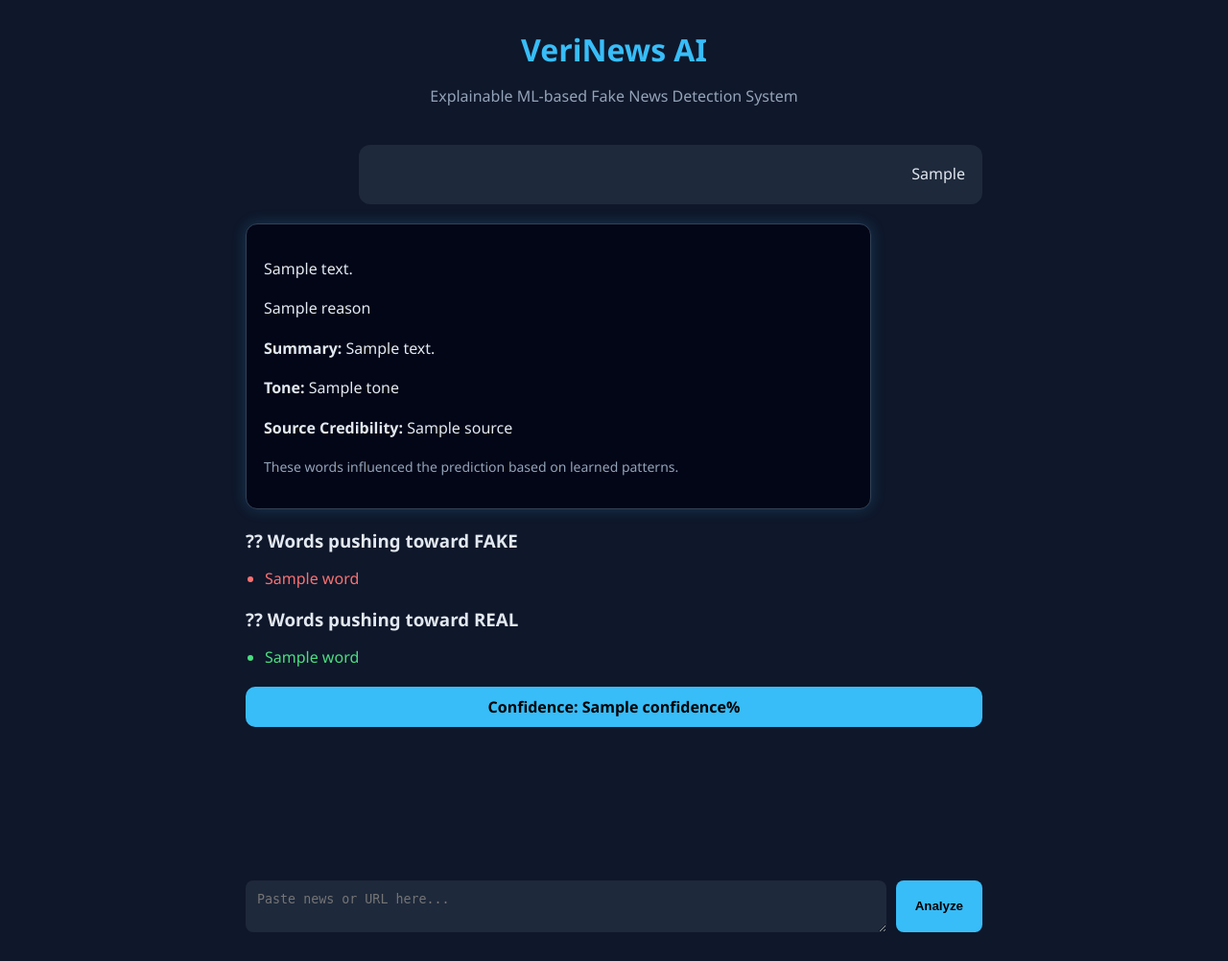
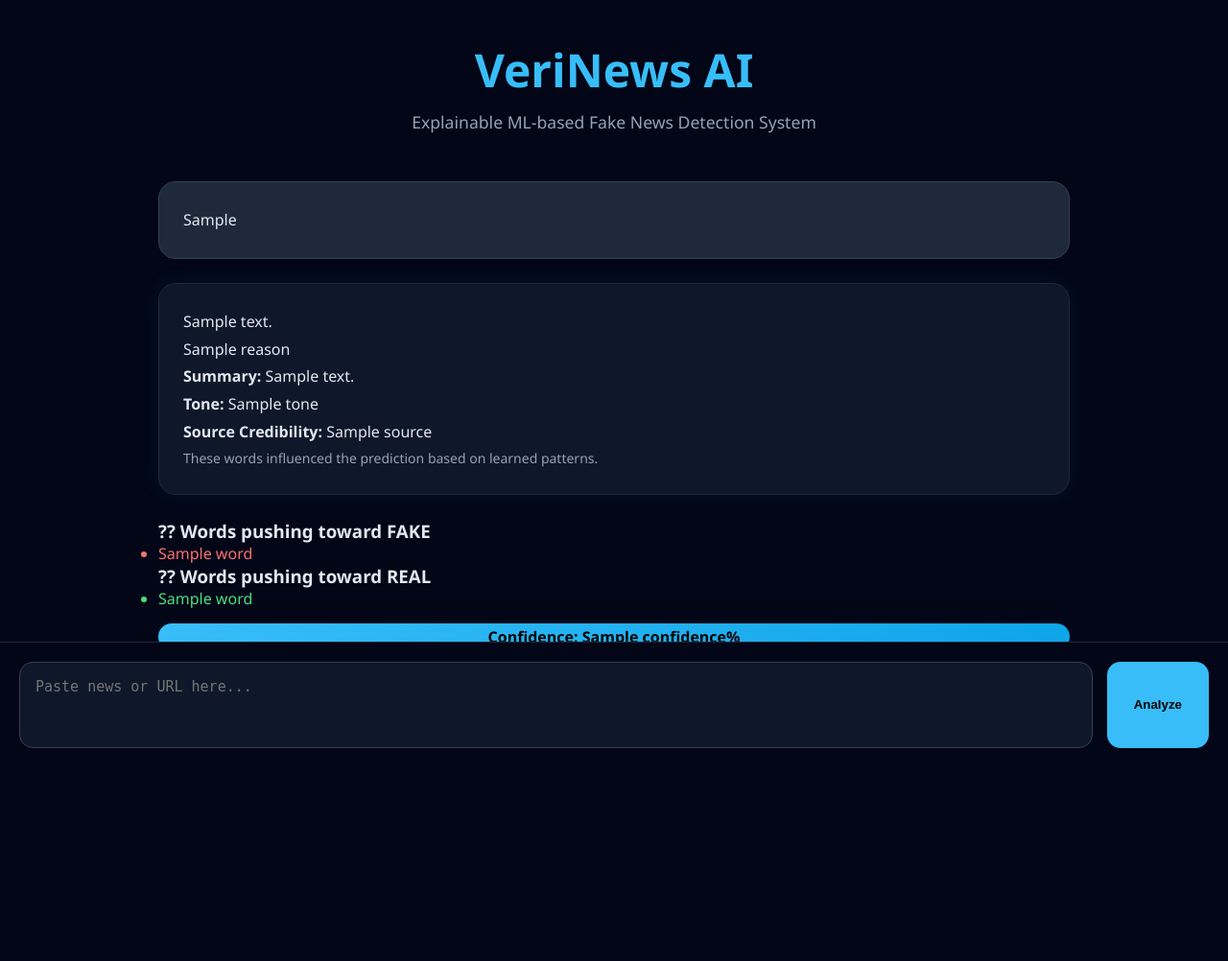
Before and after one commit to ESSA-ANSARI/fake-news-detector, a Flask app: template templates/index.html in a window 1280 px wide. Shown: the whole page at 96% size. After the commit the page ends 780 px from the top, so only its background shows below. Run offline with Flask 3, Linux system fonts and the light colour scheme; the template is opened without the code that fills it: most values are stand-ins (such as "Sample title", 1, 10 or a date in 2020); parts of the project's set-up code (start-up, migrations or seed data) failed here and were passed over.

Commit message:
Updated VeriNews AI UI V2

```diff
--- a/templates/index.html
+++ b/templates/index.html
@@ -5,131 +5,201 @@
 <title>VeriNews AI</title>
 
 <style>
+* {
+    margin: 0;
+    padding: 0;
+    box-sizing: border-box;
+}
+
 body {
     font-family: 'Segoe UI', sans-serif;
-    background-color: #0f172a;
+    background: #020617;
     color: #e2e8f0;
-    margin: 0;
+    min-height: 100vh;
 }
 
 /* Header */
 .header {
     text-align: center;
-    margin-top: 30px;
+    padding: 40px 20px 20px;
 }
 
 .header h1 {
+    font-size: 3rem;
     color: #38bdf8;
-    margin-bottom: 5px;
+    margin-bottom: 10px;
 }
 
 .header p {
     color: #94a3b8;
+    font-size: 1.1rem;
 }
 
-/* Chat container */
+/* Main Container */
 .chat-container {
-    width: 60%;
-    margin: 40px auto;
-    padding-bottom: 120px;
+    width: 90%;
+    max-width: 950px;
+    margin: 30px auto;
 }
 
-/* Messages */
+/* Message Cards */
 .message {
-    padding: 18px;
-    margin: 20px 0;
-    border-radius: 12px;
-    max-width: 80%;
-    line-height: 1.6;
+    padding: 25px;
+    border-radius: 18px;
+    margin-bottom: 25px;
+    line-height: 1.8;
+    animation: fadeIn 0.4s ease;
 }
 
-.message:hover {
-    transform: scale(1.01);
-    transition: 0.2s;
+.user {
+    background: #1e293b;
+    border: 1px solid #334155;
 }
 
-/* User */
-.user {
-    background: #1e293b;
-    margin-left: auto;
-    text-align: right;
+.bot {
+    background: #0f172a;
+    border: 1px solid #1e293b;
+    box-shadow: 0 0 25px rgba(56,189,248,0.08);
 }
 
-/* Bot */
-.bot {
-    background: #020617;
-    border: 1px solid #334155;
-    margin-right: auto;
-    box-shadow: 0 0 15px rgba(56,189,248,0.2);
+/* Verdict Badge */
+.verdict {
+    display: inline-block;
+    padding: 8px 16px;
+    border-radius: 999px;
+    font-weight: bold;
+    margin-bottom: 15px;
+    font-size: 14px;
 }
 
-/* Signals */
-.signals {
+.real {
+    background: rgba(34,197,94,0.15);
+    color: #4ade80;
+}
+
+.fake {
+    background: rgba(248,113,113,0.15);
+    color: #f87171;
+}
+
+/* Sections */
+.section {
     margin-top: 20px;
 }
 
-.signals h3 {
-    margin-bottom: 5px;
+.section-title {
+    font-size: 15px;
+    color: #38bdf8;
+    margin-bottom: 10px;
+    font-weight: bold;
 }
 
-.signals ul {
-    padding-left: 20px;
-}
-
-/* Confidence bar */
+/* Confidence */
 .confidence-container {
+    width: 100%;
     background: #1e293b;
-    border-radius: 10px;
+    border-radius: 999px;
     overflow: hidden;
-    margin-top: 20px;
+    margin-top: 15px;
+    height: 28px;
 }
 
 .confidence-bar {
-    background: #38bdf8;
-    padding: 10px;
+    height: 100%;
+    background: linear-gradient(to right, #38bdf8, #0ea5e9);
+    text-align: center;
     color: black;
     font-weight: bold;
-    text-align: center;
+    line-height: 28px;
 }
 
-/* Input box */
+/* Word Tags */
+.word-tags {
+    display: flex;
+    flex-wrap: wrap;
+    gap: 10px;
+}
+
+.tag {
+    padding: 8px 12px;
+    border-radius: 999px;
+    font-size: 14px;
+    font-weight: bold;
+}
+
+.fake-tag {
+    background: rgba(248,113,113,0.15);
+    color: #f87171;
+}
+
+.real-tag {
+    background: rgba(74,222,128,0.15);
+    color: #4ade80;
+}
+
+/* Form */
 .input-box {
-    width: 60%;
-    margin: 30px auto;
+    position: sticky;
+    bottom: 0;
+    background: #020617;
+    padding: 20px;
     display: flex;
-    gap: 10px;
+    gap: 15px;
+    border-top: 1px solid #1e293b;
 }
 
 textarea {
     flex: 1;
-    padding: 12px;
-    border-radius: 8px;
-    border: none;
-    background-color: #1e293b;
+    padding: 16px;
+    border-radius: 14px;
+    border: 1px solid #334155;
+    background: #0f172a;
     color: white;
+    font-size: 15px;
+    resize: none;
+    height: 90px;
+}
+
+textarea:focus {
+    outline: none;
+    border-color: #38bdf8;
 }
 
 button {
-    padding: 12px 20px;
     background: #38bdf8;
     color: black;
     border: none;
-    border-radius: 8px;
+    border-radius: 14px;
+    padding: 0 28px;
+    font-weight: bold;
     cursor: pointer;
-    font-weight: bold;
+    transition: 0.2s;
 }
 
 button:hover {
+    transform: scale(1.03);
     background: #0ea5e9;
-    transform: scale(1.05);
-    transition: 0.2s;
 }
 
+/* Loading */
 #loading {
+    text-align: center;
+    color: #94a3b8;
+    margin-bottom: 20px;
     display: none;
-    font-size: 14px;
-    color: #94a3b8;
-    margin-top: 5px;
+}
+
+/* Animation */
+@keyframes fadeIn {
+    from {
+        opacity: 0;
+        transform: translateY(12px);
+    }
+
+    to {
+        opacity: 1;
+        transform: translateY(0);
+    }
 }
 </style>
 </head>
```
